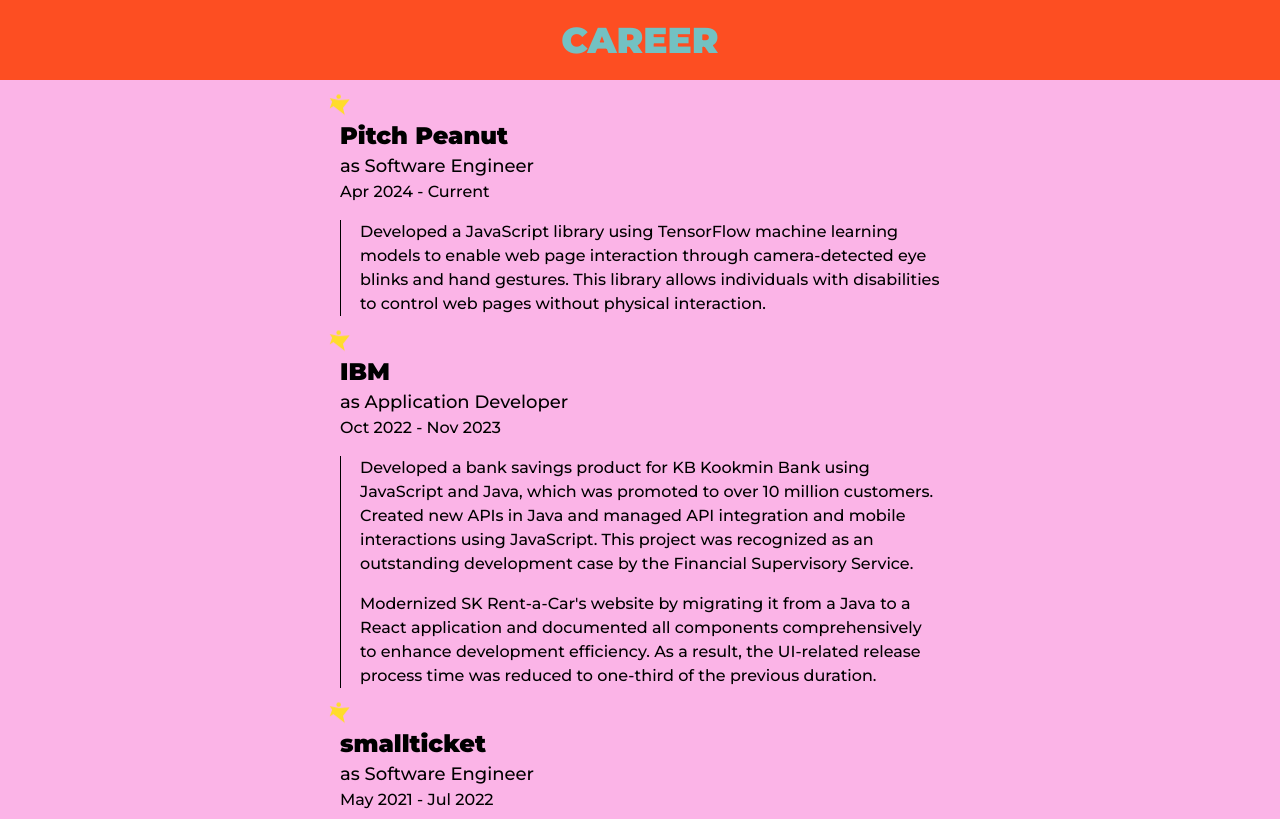
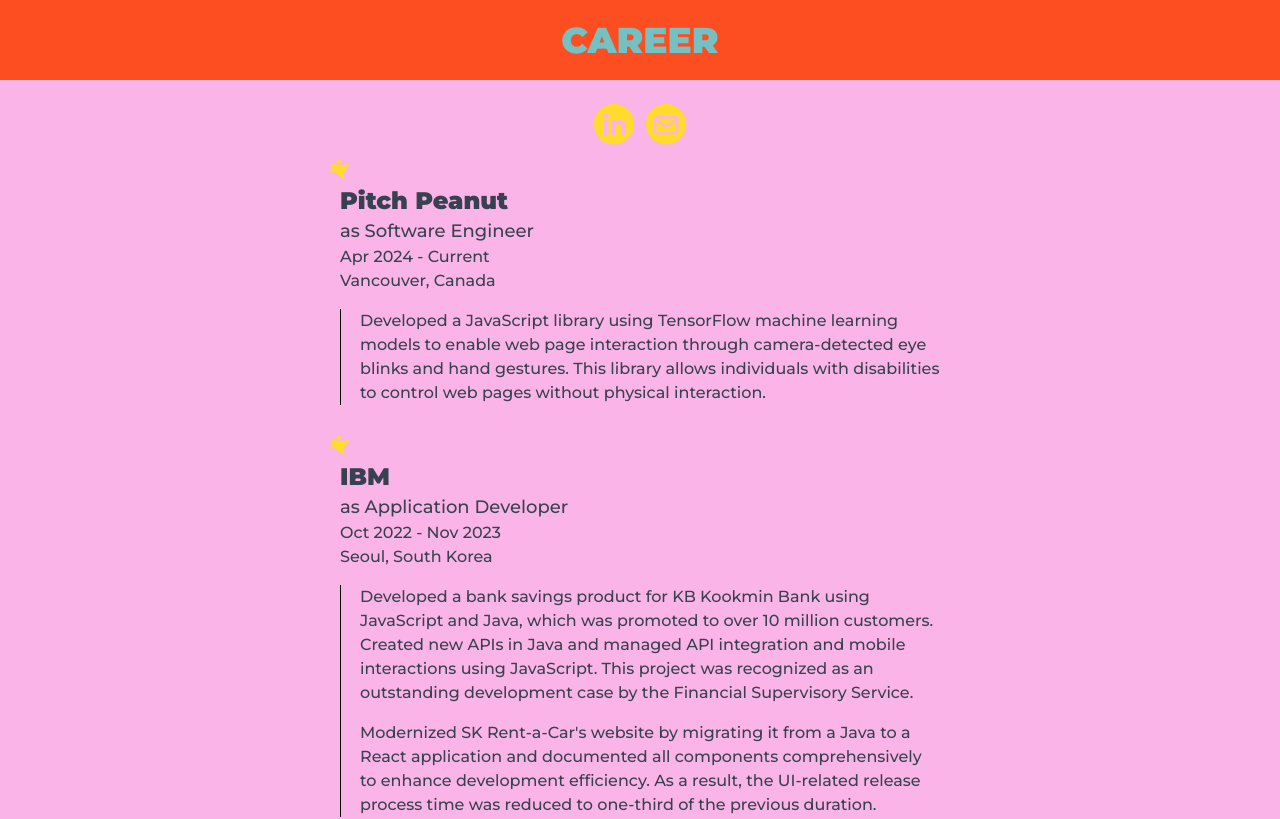
Before and after one commit to iamhoonjeong/iamhoonjeong, a Next.js app: page /career in a window 1280 px wide. Shown: the top 819 px of the page. Built offline with nearby package versions, Linux system fonts and the light colour scheme.

Commit message:
Check career sizes

```diff
--- a/app/blog/page.tsx
+++ b/app/blog/page.tsx
@@ -1,9 +1,20 @@
 import Header from '@/src/ui/Header';
+import Image from 'next/image';
+import Link from 'next/link';
 
 export default function Blog() {
   return (
-    <main>
+    <main className="overflow-hidden animate-fadeIn text-center">
       <Header categoryOrder="category4" title="BLOG" />
+      <div className="flex justify-center bg-category1 pt-6">
+        <Link href={'https://www.linkedin.com/in/iamhoonjeong/'} rel="noopener noreferrer" target="_blank">
+          <Image className="w-10 mr-3" src="/images/icon-linkedin.svg" width={0} height={0} alt="linkedin icon" />
+        </Link>
+        <Link href={'mailto:iamhoonjeong@gmail.com'}>
+          <Image className="w-10" src="/images/icon-mail.svg" width={0} height={0} alt="email icon" />
+        </Link>
+      </div>
+      <div className="flex justify-center bg-category1 pt-6"></div>
     </main>
   );
 }
--- a/app/career/page.tsx
+++ b/app/career/page.tsx
@@ -1,5 +1,7 @@
 import CareerHistody from '@/src/ui/CareerHistory';
 import Header from '@/src/ui/Header';
+import Image from 'next/image';
+import Link from 'next/link';
 
 export default function Career() {
   const history = [
@@ -7,6 +9,7 @@
       title: 'Pitch Peanut',
       role: 'Software Engineer',
       period: 'Apr 2024 - Current',
+      location: 'Vancouver, Canada',
       whatIDid: [
         `Developed a JavaScript library using TensorFlow machine learning models to enable web page interaction through camera-detected eye blinks and hand gestures. This library allows individuals with disabilities to control web pages without physical interaction.`,
       ],
@@ -15,6 +18,7 @@
       title: 'IBM',
       role: 'Application Developer',
       period: 'Oct 2022 - Nov 2023',
+      location: 'Seoul, South Korea',
       whatIDid: [
         `Developed a bank savings product for KB Kookmin Bank using JavaScript and Java, which was promoted to over 10 million customers. Created new APIs in Java and managed API integration and mobile interactions using JavaScript. This project was recognized as an outstanding development case by the Financial Supervisory Service.`,
         `Modernized SK Rent-a-Car's website by migrating it from a Java to a React application and documented all components comprehensively to enhance development efficiency. As a result, the UI-related release process time was reduced to one-third of the previous duration.`,
@@ -24,6 +28,7 @@
       title: 'smallticket',
       role: 'Software Engineer',
       period: 'May 2021 - Jul 2022',
+      location: 'Seoul, South Korea',
       whatIDid: [
         `Developed a per-minute insurance enrollment process for motorcycle delivery drivers using React for the UI client interface and Thymeleaf for the admin system. This transition from the previous hourly model enabled significant marketing strategy improvements.`,
         `Utilized TensorFlow.js OCR technology to automatically convert photographed insurance documents into PDFs, streamlined data entry for document handlers, and significantly reduced document processing time.`,
@@ -33,6 +38,7 @@
       title: 'Oneday Dental',
       role: 'Software Engineer',
       period: 'Jun 2018 - Jun 2020',
+      location: 'Seoul, South Korea',
       whatIDid: [
         `Developed an order system for dental technicians using JavaScript and HTML/CSS. This system streamlined the dental manufacturing process, reduced production time by over two days and significantly enhanced customer convenience.`,
         `Developed APIs for a telemarketing CRM system using Java and Spring, and created a web interface for telemarketers using JavaScript and HTML/CSS.`,
@@ -43,6 +49,14 @@
   return (
     <main className="overflow-hidden animate-fadeIn">
       <Header categoryOrder="category3" title="CAREER" />
+      <div className="flex justify-center bg-category4 pt-6">
+        <Link href={'https://www.linkedin.com/in/iamhoonjeong/'} rel="noopener noreferrer" target="_blank">
+          <Image className="w-10 mr-3" src="/images/icon-linkedin.svg" width={0} height={0} alt="linkedin icon" />
+        </Link>
+        <Link href={'mailto:iamhoonjeong@gmail.com'}>
+          <Image className="w-10" src="/images/icon-mail.svg" width={0} height={0} alt="email icon" />
+        </Link>
+      </div>
       <section className="w-full flex flex-col items-center bg-category4 pb-16 sm:pb-24 overflow-hidden">
         {history.map((value, index) => {
           return (
@@ -51,6 +65,7 @@
               title={value.title}
               period={value.period}
               role={value.role}
+              location={value.location}
               whatIDid={value.whatIDid}
             />
           );
--- a/app/page.tsx
+++ b/app/page.tsx
@@ -49,7 +49,7 @@
       >
         <div
           className={`${
-            pathForFunction === '/about-me' ? `animate-categorySliding` : `animate-categoryShaking`
+            pathForFunction === '/about-me' && !isMobile ? `animate-categorySliding` : `animate-categorySectionSliding`
           } font-black text-categoryTitle text-category2 whitespace-nowrap rotate-90`}
         >
           ABOUT ME
@@ -61,7 +61,7 @@
       >
         <div
           className={`${
-            pathForFunction === '/career' ? `animate-categorySliding` : `animate-categoryShaking`
+            pathForFunction === '/career' && !isMobile ? `animate-categorySliding` : `animate-categorySectionSliding`
           } font-black text-categoryTitle text-category3 whitespace-nowrap rotate-90`}
         >
           CAREER
@@ -73,7 +73,7 @@
       >
         <div
           className={`${
-            pathForFunction === '/blog' ? `animate-categorySliding` : `animate-categoryShaking`
+            pathForFunction === '/blog' && !isMobile ? `animate-categorySliding` : `animate-categorySectionSliding`
           } font-black text-categoryTitle text-category4 whitespace-nowrap rotate-90`}
         >
           BLOG
--- a/src/ui/CareerHistory.tsx
+++ b/src/ui/CareerHistory.tsx
@@ -4,14 +4,15 @@
   title: string;
   role: string;
   period: string;
+  location: string;
   whatIDid: string[];
 }
 
-export default function CareerHistody({ title, role, period, whatIDid }: Props) {
+export default function CareerHistody({ title, role, period, location, whatIDid }: Props) {
   return (
     <div
       style={{ width: '80dvw', maxWidth: '600px' }}
-      className="text-xl sm:text-2xl text-black font-black mt-10 sm:mt-10 relative"
+      className="text-xl sm:text-2xl text-gray-700 font-black mt-12 sm:mt-14 first:mt-8 first:sm:mt-10 relative"
     >
       <Image
         style={{ width: '80px', height: '80px', left: '-40px', top: '-40px' }}
@@ -21,9 +22,10 @@
         height={0}
         alt="bouncing icon image"
       />
-      <div className="animate-sectionTitleShaking origin-center inline-block">{title}</div>
+      <div className="origin-center inline-block">{title}</div>
       <div className="text-base sm:text-lg font-medium">{`as ${role}`}</div>
       <div className="text-sm sm:text-base font-medium">{period}</div>
+      <div className="text-sm sm:text-base font-medium">{location}</div>
       <div className="flex">
         <div style={{ minWidth: '20px' }} className="mt-4 border-l border-l-black"></div>
         <div>
--- a/tailwind.config.ts
+++ b/tailwind.config.ts
@@ -40,8 +40,8 @@
 
       animation: {
         infiniteSlide: 'infiniteSlide 15s linear infinite',
-        categoryShaking: 'shaking 15s ease-in-out infinite',
         categorySliding: 'sliding 1.5s ease-in-out forwards',
+        categorySectionSliding: 'sectionSliding 2s cubic-bezier(0.16, 1, 0.3, 1) forwards',
         fadeOut: 'fadeOut 1.5s ease-in-out forwards',
         fadeIn: 'fadeIn 1.5s cubic-bezier(0.16, 1, 0.3, 1) forwards',
         headerTitleSliding: 'headerTitleSliding 2s cubic-bezier(0.16, 1, 0.3, 1) forwards',
@@ -53,16 +53,14 @@
           '0%': { transform: `translateX(110dvh)` },
           '100%': { transform: `translateX(-100%)` },
         },
-        shaking: {
-          '0%': { transform: 'rotate(90deg)' },
-          '2%': { transform: 'rotate(95deg)' },
-          '4%': { transform: 'rotate(85deg)' },
-          '6%': { transform: 'rotate(90deg)' },
-        },
         sliding: {
           '0%': { transform: 'rotate(90deg)' },
           '20%': { transform: 'rotate(90deg) translateX(100px)' },
           '100%': { transform: 'rotate(90deg) translateX(-3000px)' },
+        },
+        sectionSliding: {
+          '0%': { transform: 'rotate(90deg) translateX(1000px)' },
+          '100%': { transform: 'rotate(90deg) translateX(0)' },
         },
         fadeOut: {
           '65%': { opacity: '1' },
```
